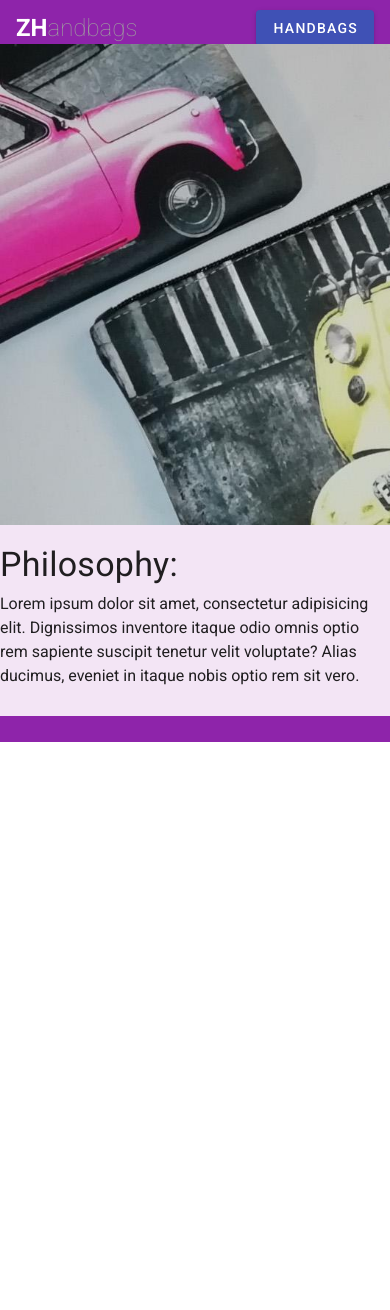
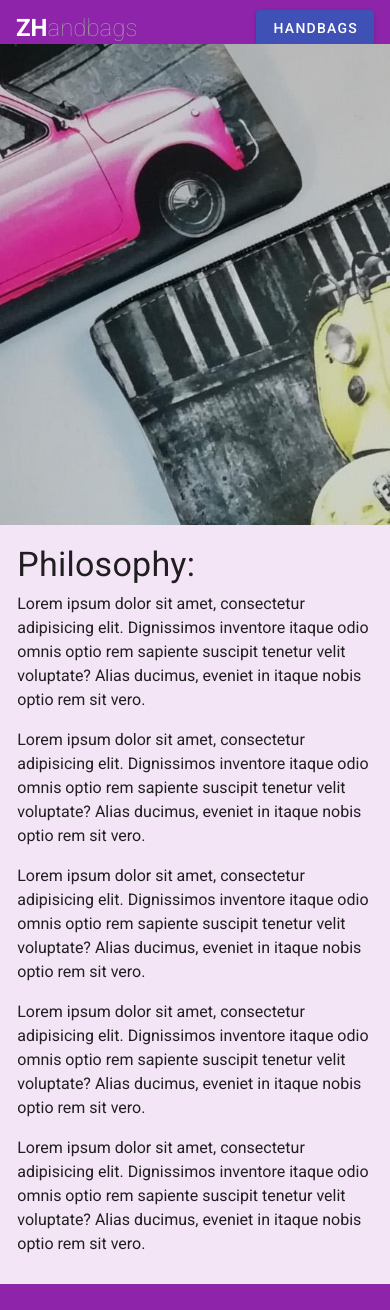
Before and after one commit to mcvio78/study__handbags, a Vue app: page / in a window 390 px wide. Before the commit the page ends 844 px from the top, so only its background shows below. Built offline with nearby package versions, Linux system fonts and the light colour scheme.

Commit message:
hide scrollbar(-webkit), scroll on top button.

```diff
--- a/src/components/NavBar.vue
+++ b/src/components/NavBar.vue
@@ -1,6 +1,6 @@
 <template xmlns:v-slot="http://www.w3.org/1999/XSL/Transform">
 	<div>
-		<v-toolbar color="purple darken-1" dark>
+		<v-toolbar id="scroll-target" color="purple darken-1" dark>
 			<v-toolbar-title class="headline">
 				<span class="font-weight-bold">ZH</span>
 				<span class="font-weight-thin grey--text">andbags</span>
@@ -60,11 +60,39 @@
 				</v-list>
 			</v-menu>
 		</v-toolbar>
+		<v-btn
+			v-scroll="onScroll"
+			v-show="fab"
+			fab
+			fixed
+			dark
+			bottom
+			right
+			color="pink"
+			@click='toTop'
+		>
+			<v-icon>mdi-home</v-icon>
+		</v-btn>
 	</div>
 </template>
 
 <script>
 export default {
-	name: 'NavBar.vue'
+	name: 'NavBar.vue',
+	data: () => ({
+		fab: false
+	}),
+
+	methods: {
+		onScroll(e) {
+			console.log('e: ', e);
+			if (typeof window === 'undefined') return;
+			const top = window.pageYOffset || e.target.scrollTop || 0;
+			this.fab = top > 20;
+		},
+		toTop() {
+			this.$vuetify.goTo(0);
+		}
+	}
 };
 </script>
--- a/src/scss/base/__base-dir.scss
+++ /dev/null
@@ -1 +0,0 @@
-@import './custom-vuetify';
--- a/src/scss/base/_custom-vuetify.scss
+++ b/src/scss/base/_custom-vuetify.scss
@@ -1,3 +1,7 @@
 html {
-	 overflow-y: auto
+	overflow-y: auto;
 }
+
+::-webkit-scrollbar {
+	display: none;
+}
--- a/src/views/Home.vue
+++ b/src/views/Home.vue
@@ -1,5 +1,5 @@
 <template>
-	<v-container fluid class="pa-0 purple lighten-5" height='100%'>
+	<v-container fluid class="pa-0 purple lighten-5" height="100%">
 		<!--<h1>Homepage</h1>-->
 		<v-row>
 			<v-col class="text-center pa-0" cols="12">
@@ -47,17 +47,35 @@
 				</picture>
 			</v-col>
 		</v-row>
-		<v-row>
-			<v-col>
-				<h1 class='display-1 mb-2'>Philosophy:</h1>
+		<v-row class='justify-center'>
+			<v-col cols="11" class='col-md-10'>
+				<h1 class="display-1 mb-2">Philosophy:</h1>
+				<p>
+					Lorem ipsum dolor sit amet, consectetur adipisicing elit. Dignissimos inventore itaque odio omnis optio rem
+					sapiente suscipit tenetur velit voluptate? Alias ducimus, eveniet in itaque nobis optio rem sit vero.
+				</p>
+				<p>
+					Lorem ipsum dolor sit amet, consectetur adipisicing elit. Dignissimos inventore itaque odio omnis optio rem
+					sapiente suscipit tenetur velit voluptate? Alias ducimus, eveniet in itaque nobis optio rem sit vero.
+				</p>
+				<p>
+					Lorem ipsum dolor sit amet, consectetur adipisicing elit. Dignissimos inventore itaque odio omnis optio rem
+					sapiente suscipit tenetur velit voluptate? Alias ducimus, eveniet in itaque nobis optio rem sit vero.
+				</p>
+				<p>
+					Lorem ipsum dolor sit amet, consectetur adipisicing elit. Dignissimos inventore itaque odio omnis optio rem
+					sapiente suscipit tenetur velit voluptate? Alias ducimus, eveniet in itaque nobis optio rem sit vero.
+				</p>
 				<p>
 					Lorem ipsum dolor sit amet, consectetur adipisicing elit. Dignissimos inventore itaque odio omnis optio rem
 					sapiente suscipit tenetur velit voluptate? Alias ducimus, eveniet in itaque nobis optio rem sit vero.
 				</p>
 			</v-col>
 		</v-row>
-		<v-row style="height: 3vh" class='purple darken-1'>
-		</v-row>
+
+
+		<v-row style="height: 3vh" class="purple darken-1"> </v-row>
+
 	</v-container>
 </template>
 
```
